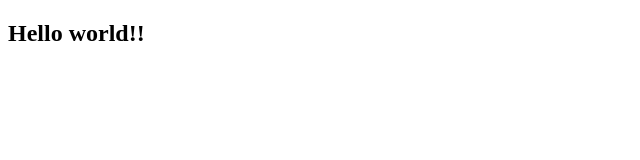
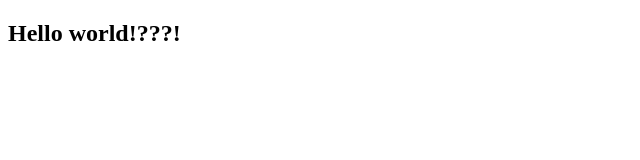
Before and after one commit to Nataliia7654321/homework1, a plain HTML site: page index.html in a window 1280 px wide. Shown: the full height of the page, 0-640 px from the left. Drawn offline with Linux system fonts and the light colour scheme.

Commit message:
Update index.html

```diff
--- a/index.html
+++ b/index.html
@@ -7,6 +7,6 @@
     <title>Hello world</title>
 </head>
 <body>
-    <h2>Hello world!!</h2>
+    <h2>Hello world!???!</h2>
 </body>
 </html>
```
